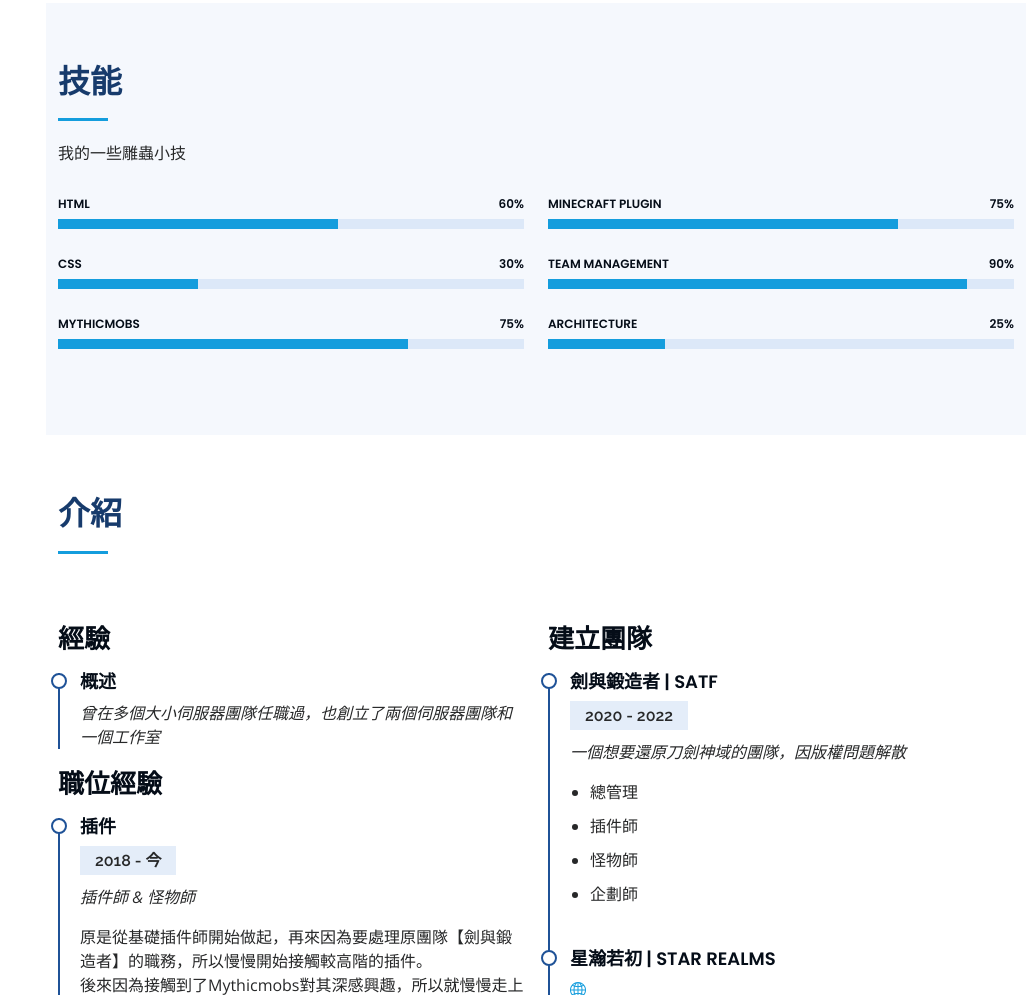
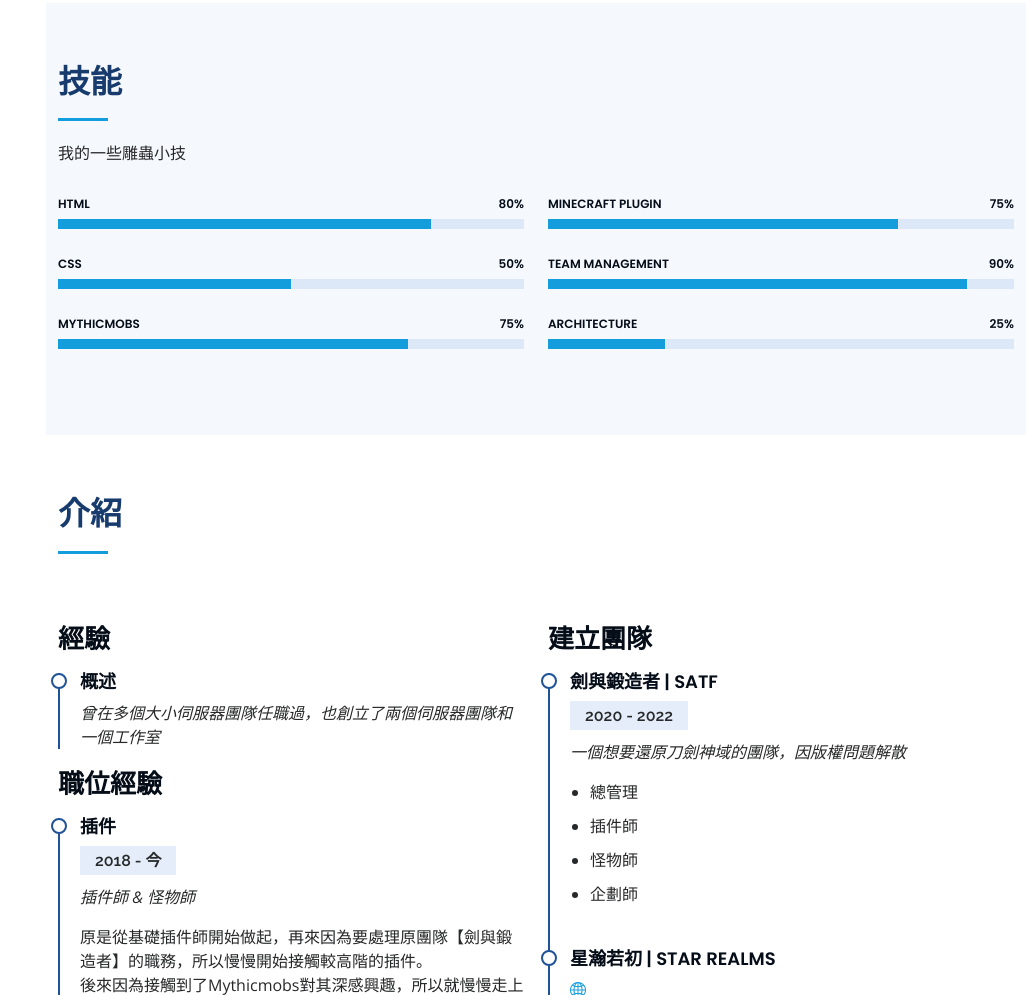
Before and after one commit to EagleK0910/singhen, a plain HTML site: page index.html in a window 1280 px wide. Shown: the part 1328-2323 px from the top of the page, without its empty margins (254-1280 px from the left). Drawn offline with nearby package versions, Linux system fonts and the light colour scheme; files whose address does not match are found by name.

Commit message:
Update index.html

```diff
--- a/index.html
+++ b/index.html
@@ -132,16 +132,16 @@
                     <div class="col-lg-6" data-aos="fade-up">
 
                         <div class="progress">
-                            <span class="skill">HTML <i class="val">60%</i></span>
+                            <span class="skill">HTML <i class="val">80%</i></span>
                             <div class="progress-bar-wrap">
-                                <div class="progress-bar" role="progressbar" aria-valuenow="60" aria-valuemin="0" aria-valuemax="100"></div>
+                                <div class="progress-bar" role="progressbar" aria-valuenow="80" aria-valuemin="0" aria-valuemax="100"></div>
                             </div>
                         </div>
 
                         <div class="progress">
-                            <span class="skill">CSS <i class="val">30%</i></span>
+                            <span class="skill">CSS <i class="val">50%</i></span>
                             <div class="progress-bar-wrap">
-                                <div class="progress-bar" role="progressbar" aria-valuenow="30" aria-valuemin="0" aria-valuemax="100"></div>
+                                <div class="progress-bar" role="progressbar" aria-valuenow="50" aria-valuemin="0" aria-valuemax="100"></div>
                             </div>
                         </div>
 
```
